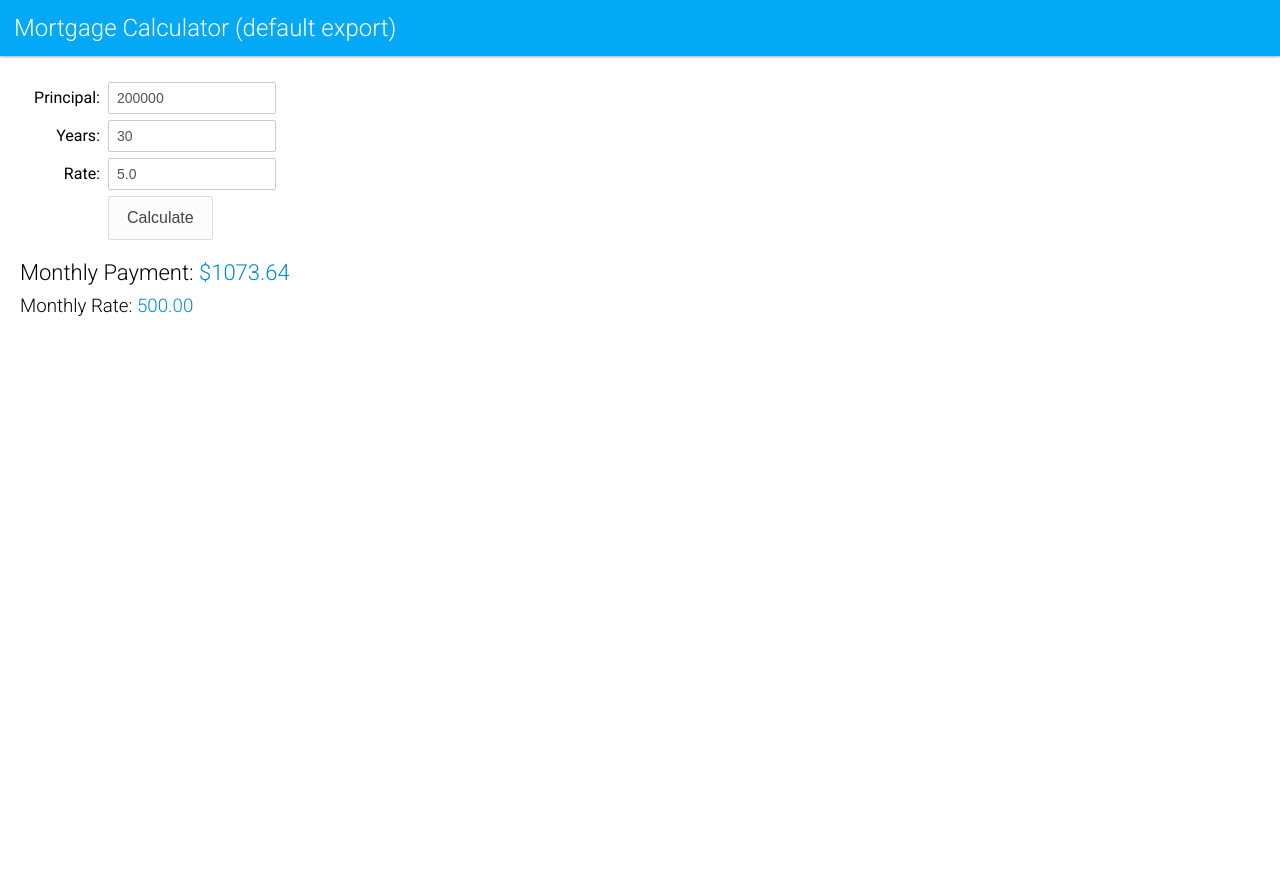
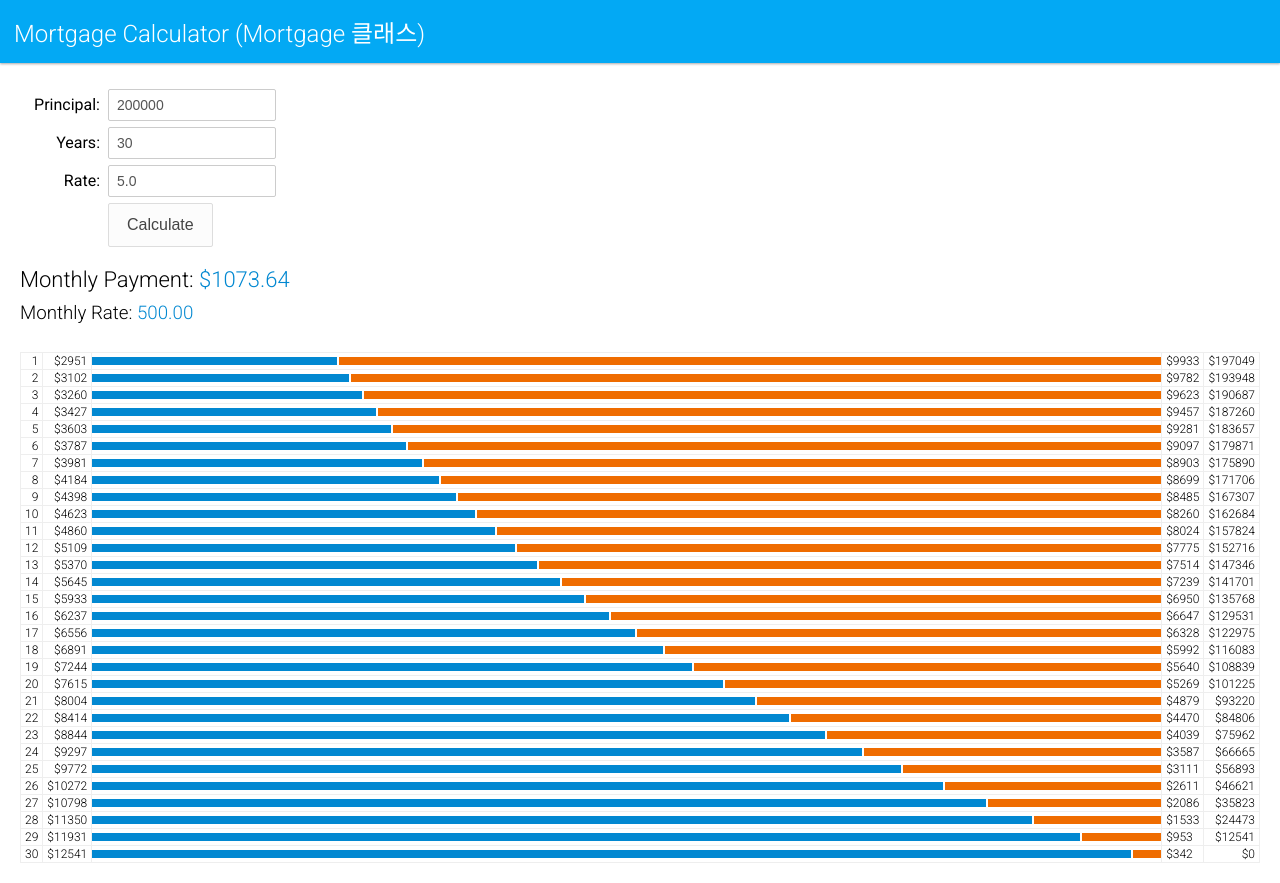
Before and after one commit to J-millar99/es6-basic-tutorial-solution, a website built with webpack: page index.html in a window 1280 px wide. Both pictures are taken after a click on the button "Calculate". Before the commit the page ends 800 px from the top, so only its background shows below. Built offline with nearby package versions, Linux system fonts and the light colour scheme.

Commit message:
Mortgage 클래스 호출2

```diff
--- a/index.html
+++ b/index.html
@@ -7,7 +7,7 @@
 </head>
 <body>
 <header>
-    <h1>Mortgage Calculator (default export)</h1>
+    <h1>Mortgage Calculator (Mortgage 클래스)</h1>
 </header>
 <div class="content">
     <div class="form">
@@ -30,6 +30,8 @@
     </div>
     <h2>Monthly Payment: <span id="monthlyPayment" class="currency"></span></h2>
     <h3>Monthly Rate: <span id="monthlyRate"></span></h3>
+
+    <table id="amortization"></table>
 </div>
 <!-- <script src="js/main.js"></script> -->
 <script src="build/main.bundle.js"></script>
--- a/js/main.js
+++ b/js/main.js
@@ -36,5 +36,26 @@ document.getElementById('calcBtn').addEventListener('click', () => {
 
     document.getElementById("monthlyPayment").innerHTML = monthlyPayment.toFixed(2);
     document.getElementById("monthlyRate").innerHTML = (rate * 100).toFixed(2);
-    amortization.forEach(month => console.log(month));
-});
+
+    let html = "";
+    mortgage.amortization.forEach((year, index) => html += `
+       <tr>
+           <td>${index + 1}</td>
+           <td class="currency">${Math.round(year.principalY)}</td>
+           <td class="stretch">
+               <div class="flex">
+                   <div class="bar principal"
+                        style="flex:${year.principalY};-webkit-flex:${year.principalY}">
+                   </div>
+                   <div class="bar interest"
+                        style="flex:${year.interestY};-webkit-flex:${year.interestY}">
+                   </div>
+               </div>
+           </td>
+           <td class="currency left">${Math.round(year.interestY)}</td>
+           <td class="currency">${Math.round(year.balance)}</td>
+       </tr>
+   `);
+    document.getElementById("amortization").innerHTML = html;
+
+}); //calcBtn click 핸들러 함수
```
